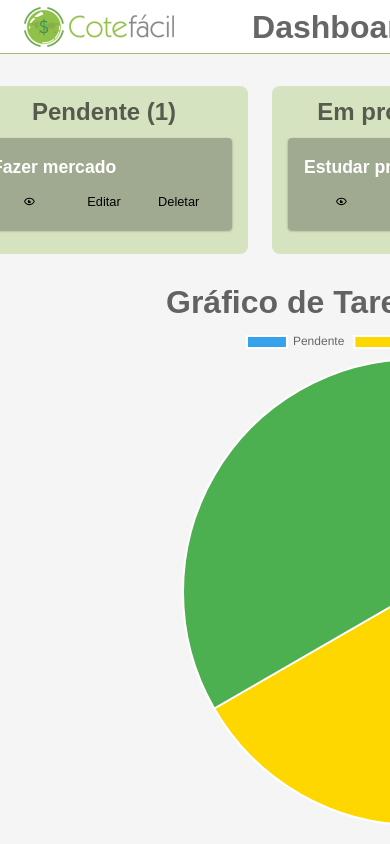
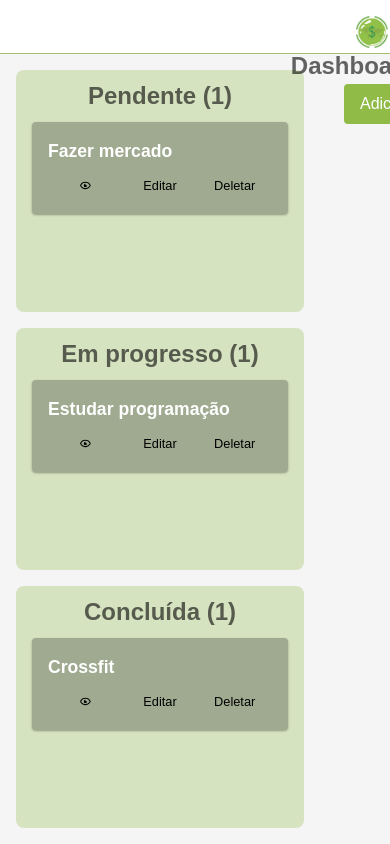
Before and after one commit to HenriqueCanho/KanbanDashboard, a React (Vite) app: page / in a window 390 px wide. Shown: the top 844 px of the page. Built offline with nearby package versions, Linux system fonts and the light colour scheme.

Commit message:
feat: adding responsiveness

```diff
--- a/src/components/Kanban.jsx
+++ b/src/components/Kanban.jsx
@@ -55,6 +55,19 @@ const Nav = styled.nav`
             background-color: ${theme.getColor('olive', 0.85)};
         }
     }
+
+    @media (max-width: 768px) {
+        flex-direction: column;
+        align-items: center;
+        padding: 1rem;
+        min-width: 100%;
+        h1 {
+            font-size: 1.5rem;
+        }
+        img {
+            height: 2rem;
+        }
+    }
 `;
 
 const Container = styled.div`
@@ -69,6 +82,13 @@ const Container = styled.div`
     padding: 2rem;
     gap: 1.5rem;
     overflow-y: auto;
+
+    @media (max-width: 768px) {
+        flex-direction: column;
+        padding: 1rem;
+        gap: 1rem;
+        min-width: 100%;
+    }
 `;
 
 const ColumnsContainer = styled.div`
@@ -79,6 +99,12 @@ const ColumnsContainer = styled.div`
     gap: 1.5rem;
     flex: 1;
     min-width: 52rem;
+
+    @media (max-width: 768px) {
+        flex-direction: column;
+        gap: 1rem;
+        min-width: 100%;
+    }
 `;
 
 const ChartContainer = styled.div`
@@ -86,6 +112,11 @@ const ChartContainer = styled.div`
     min-width: 300px;
     max-width: 500px;
     color: ${theme.getColor('black', 0.6)};
+
+    @media (max-width: 768px) {
+        min-width: 100%;
+        max-width: 100%;
+    }
 `;
 
 const Kanban = () => {
```
